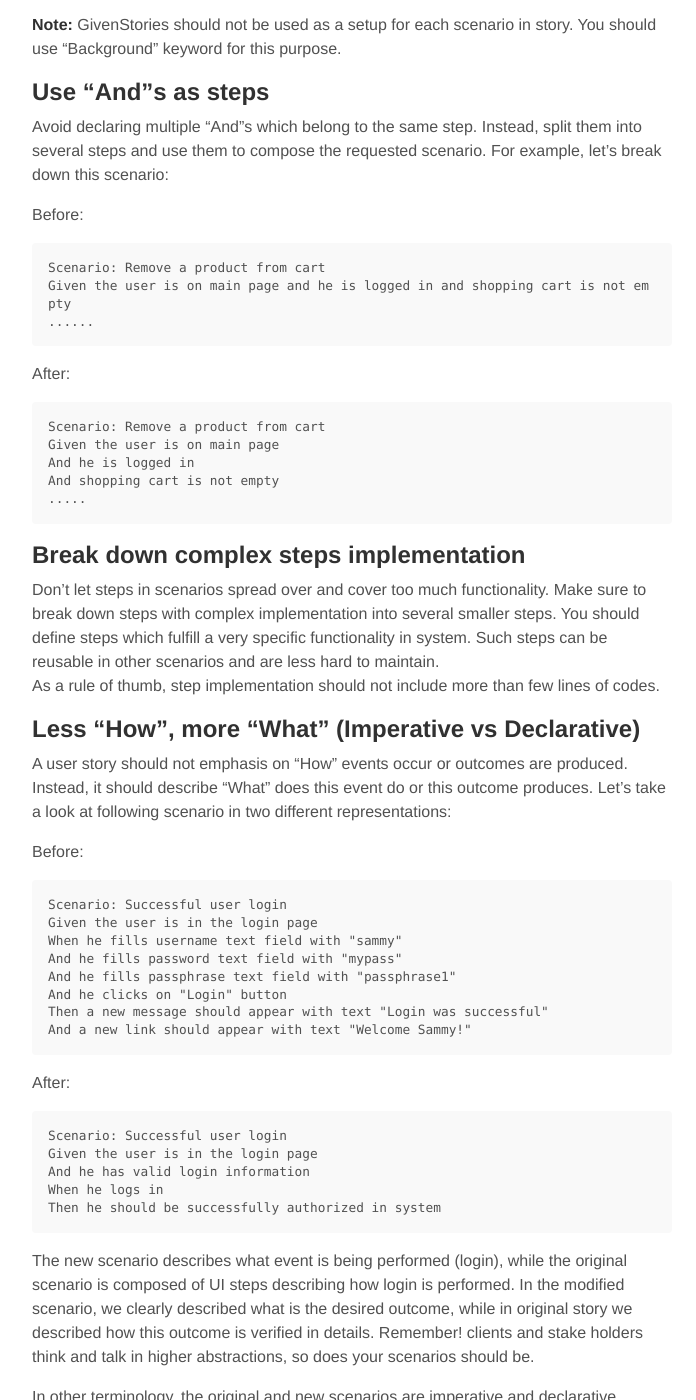
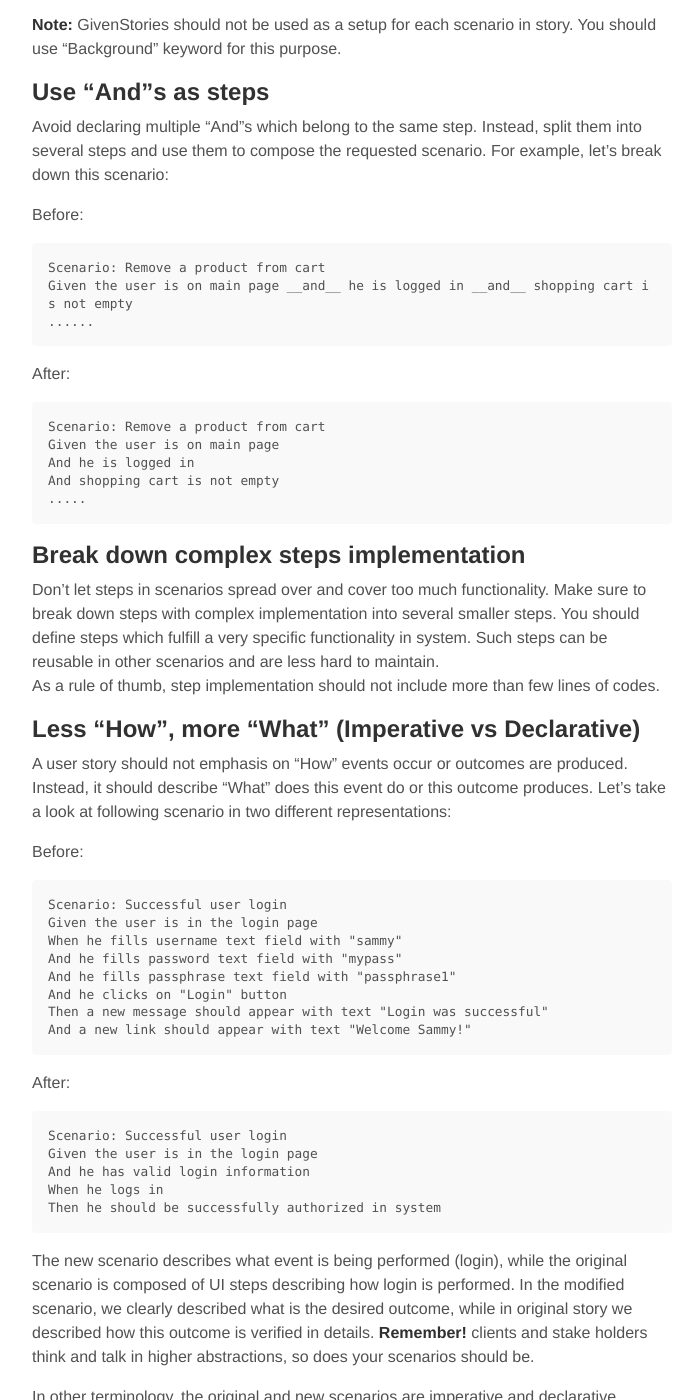
Before and after one commit to waseemh/waseemh.github.io_F, a Jekyll site: the page built from _posts/2014-08-25-writing-better-bdd-stories.md, in a window 1280 px wide and 1400 px high, scrolled down 2992 px. Shown: the whole window, without its empty margins (288-984 px from the left). Built offline with Jekyll 4.4.1, drawn with Linux system fonts in a browser that asks for light colours; Markdown is read by kramdown in place of the engine named in the settings; some of the changed text lies outside the part shown.

Commit message:
another formatting

```diff
--- a/_posts/2014-08-25-writing-better-bdd-stories.md
+++ b/_posts/2014-08-25-writing-better-bdd-stories.md
@@ -23,7 +23,7 @@
 You should hide these technical details in steps' implementation. Scenarios should be described in high-level and understood by non-technical personnel.
 
 ## Avoid dependency between scenarios
-Scenarios should be self-contained. Dependency between sequential scenarios may lead to readability and maintenance issues. Remember! stories are read and reviewed by other team members or stakeholders, thus they are subject to changes in the future. It may not be clear to other people that scenarios are dependent.
+Scenarios should be self-contained. Dependency between sequential scenarios may lead to readability and maintenance issues. __Remember!__ stories are read and reviewed by other team members or stakeholders, thus they are subject to changes in the future. It may not be clear to other people that scenarios are dependent.
 You can test your stories' dependency by changing the order of scenarios and verify they still function as before.
 
 ## Use tabular representation for multiple parameters
@@ -93,7 +93,7 @@
 Before:
 
 	Scenario: Remove a product from cart
-	Given the user is on main page and he is logged in and shopping cart is not empty
+	Given the user is on main page __and__ he is logged in __and__ shopping cart is not empty
 	......
 
 After:
@@ -131,7 +131,7 @@
 	When he logs in
 	Then he should be successfully authorized in system
 
-The new scenario describes what event is being performed (login), while the original scenario is composed of UI steps describing how login is performed. In the modified scenario, we clearly described what is the desired outcome, while in original story we described how this outcome is verified in details. Remember! clients and stake holders think and talk in higher abstractions, so does your scenarios should be.
+The new scenario describes what event is being performed (login), while the original scenario is composed of UI steps describing how login is performed. In the modified scenario, we clearly described what is the desired outcome, while in original story we described how this outcome is verified in details. __Remember!__ clients and stake holders think and talk in higher abstractions, so does your scenarios should be.
 
 In other terminology, the original and new scenarios are imperative and declarative scenarios, accordingly. The imperative scenario is long, very detailed and closely tied to UI (which may require modification of scenario if the UI changes). The declarative scenario is robust to changes, less "noisy", more collaborative and achieves same goal in fewer lines.
 
```
